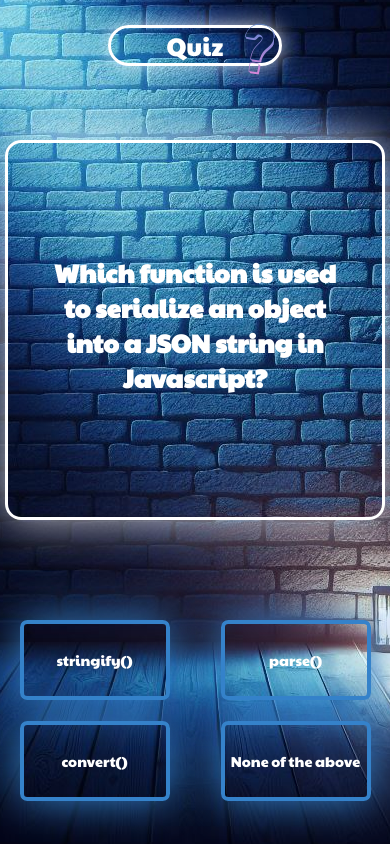
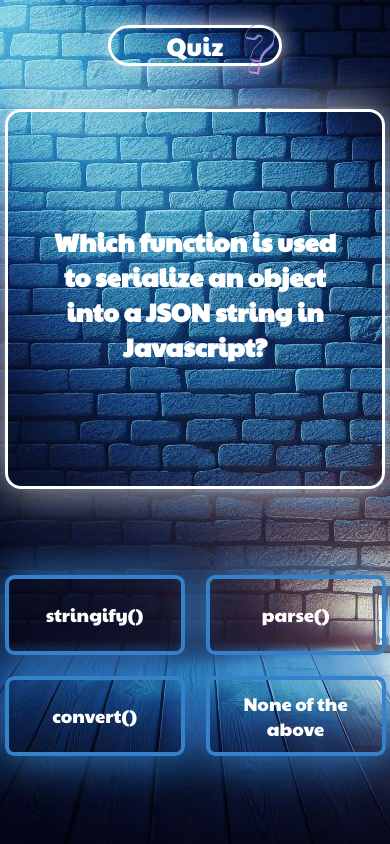
Before and after one commit to kna1703/quiz_react, a React (Vite) app: page / in a window 390 px wide. Built offline with nearby package versions, Linux system fonts and the light colour scheme.

Commit message:
style classe score breakpoint

```diff
--- a/src/components/ButtonAnswer/ButtonAnswer.css
+++ b/src/components/ButtonAnswer/ButtonAnswer.css
@@ -31,11 +31,11 @@
   box-shadow: 0 0 45px rgba(250, 135, 219, 1);
 }
 
-@media only screen and (max-width: 430px) {
+@media only screen and (max-width: 580px) {
   .btn-answer {
-    width: 150px;
+    width: 180px;
     height: 80px;
-    font-size: 0.9rem;
+    font-size: 1.15rem;
   }
   .bouton-grid {
     grid-template-columns: 200px 200px;
--- a/src/components/Result/Result.css
+++ b/src/components/Result/Result.css
@@ -36,6 +36,7 @@
   font-family: PaytoneOne-Regular;
   line-height: 50%;
   padding-bottom: 0.4rem;
+  margin-top: 5px;
 }
 
 p {
--- a/src/components/Result/Result.jsx
+++ b/src/components/Result/Result.jsx
@@ -54,12 +54,13 @@ function Result({
       )}
       {index + 1 === quiz.length ? (
         <div>
-        <p>Score : {score} / {quiz.length}</p>
-        <button className="Next" onClick={handleNext}>
-          Replay
-        </button>
+          <p className="score">
+            Score : {score} / {quiz.length}
+          </p>
+          <button className="Next" onClick={handleNext}>
+            Replay
+          </button>
         </div>
-
       ) : (
         <button className="Next" onClick={handleNext}>
           Next
--- a/src/components/question/question/question.css
+++ b/src/components/question/question/question.css
@@ -3,17 +3,18 @@
   width: 50%;
   text-align: center;
   margin: 2vh auto 4vh auto;
+  min-height: 188px;
 }
 
 h2 {
-  font-size: 4vh;
+  font-size: 2rem;
 }
 
-@media only screen and (max-width: 430px) {
+@media only screen and (max-width: 580px) {
   .box {
-    margin: 3rem auto;
+    /* margin: 0 auto; */
+    margin-top: 20px 0;
     width: 70%;
-    /* height: 30%; */
     padding: 0 5vw 0;
     min-height: 290px;
     min-width: 290px;
--- a/src/index.css
+++ b/src/index.css
@@ -34,6 +34,9 @@ button {
     text-align: center;
   }
 }
+.score {
+  margin: 0 auto;
+}
 
 body {
   display: flex;
```
